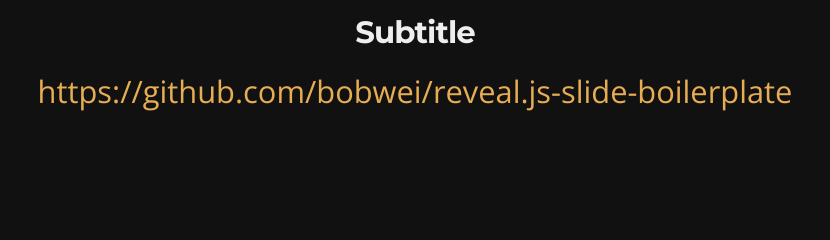
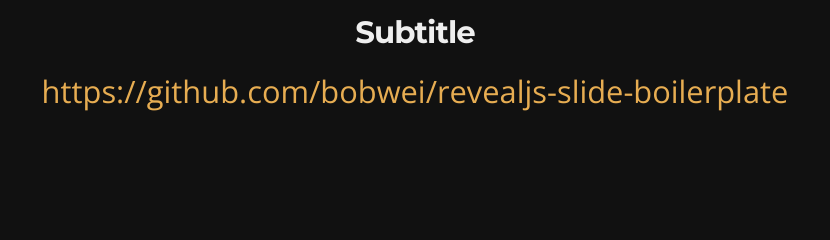
Before and after one commit to bobwei/revealjs-slide-boilerplate, a website: page src/index.html in a window 1280 px wide. Shown: the part 356-596 px from the top of the page, 225-1055 px from the left. Drawn offline with nearby package versions, Linux system fonts and the light colour scheme; some packages are replaced by stand-ins of ours.

Commit message:
update readme and fix repo change

```diff
--- a/src/index.html
+++ b/src/index.html
@@ -13,8 +13,8 @@
         <h2>Reveal.js Slide Boilerplate</h2>
         <h5>Subtitle</h5>
         <p>
-          <a href="https://github.com/bobwei/reveal.js-slide-boilerplate" target="_blank">
-            https://github.com/bobwei/reveal.js-slide-boilerplate
+          <a href="https://github.com/bobwei/revealjs-slide-boilerplate" target="_blank">
+            https://github.com/bobwei/revealjs-slide-boilerplate
           </a>
         </p>
       </section>
```
Also changed, not shown: README.md, screenshot.jpg (deleted).
